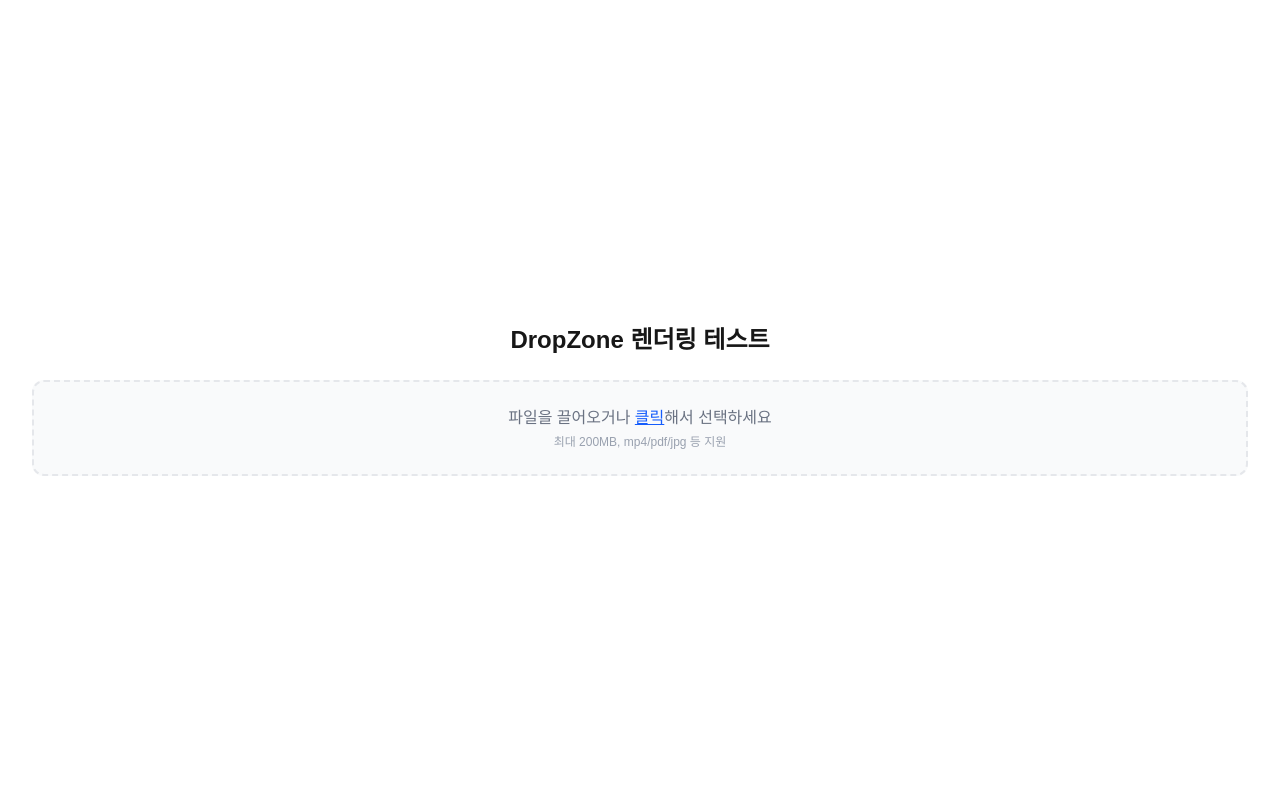
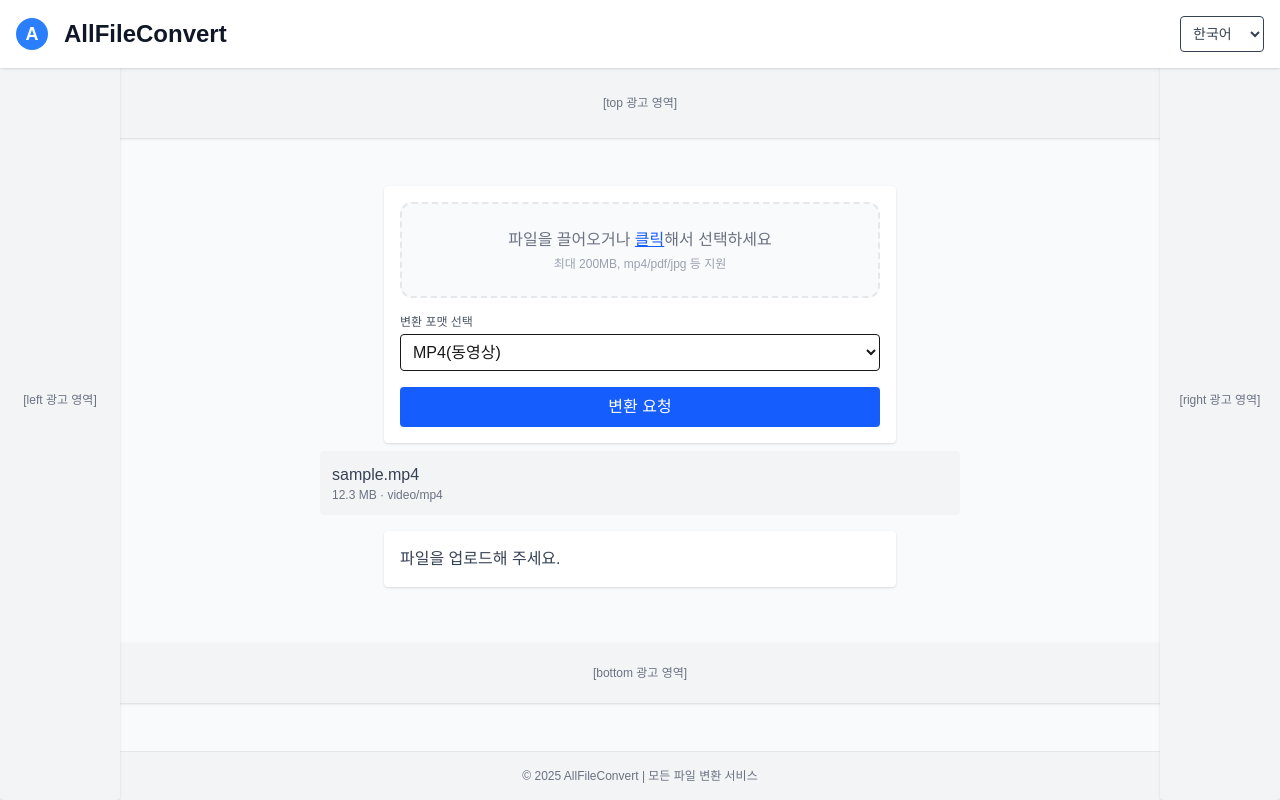
Before and after one commit to crystal23733/AllFileConvert, a Next.js app in the folder frontend/: page / in a window 1280 px wide. Built offline with nearby package versions, Linux system fonts and the light colour scheme.

Commit message:
Feat|홈 페이지 디자인 확인

```diff
--- a/frontend/src/app/layout.tsx
+++ b/frontend/src/app/layout.tsx
@@ -1,6 +1,7 @@
 import type { Metadata } from "next";
 import { Geist, Geist_Mono } from "next/font/google";
 import "./globals.css";
+import GlobalLayout from "@/components/pages/GlobalLayout/GlobalLayout";
 
 const geistSans = Geist({
   variable: "--font-geist-sans",
@@ -24,7 +25,9 @@ export default function RootLayout({
 }>) {
   return (
     <html lang="en">
-      <body className={`${geistSans.variable} ${geistMono.variable} antialiased`}>{children}</body>
+      <body className={`${geistSans.variable} ${geistMono.variable} antialiased`}>
+        <GlobalLayout>{children}</GlobalLayout>
+      </body>
     </html>
   );
 }
--- a/frontend/src/app/page.tsx
+++ b/frontend/src/app/page.tsx
@@ -1,28 +1,37 @@
 "use client";
 
-import Dropzone from "@/components/molecules/DropZone/Dropzone";
+import UploadPreview from "@/components/molecules/UploadPreview/UploadPreview";
+import StatusPanel from "@/components/organisms/StatusPanel/StatusPanel";
+import UploadForm from "@/components/organisms/UploadForm/UploadForm";
 import { useState } from "react";
 
 export default function Home() {
-  const [files, setFiles] = useState<File[]>([]);
-
-  const handleDrop = (accepted: File[]) => {
-    setFiles(accepted);
-  };
+  // 더미 상태
+  const [files, setFiles] = useState([{ name: "sample.mp4", size: 12345678, type: "video/mp4" }]);
+  const [format, setFormat] = useState("mp4");
+  const [status, setStatus] = useState<"idle" | "pending" | "processing" | "completed" | "failed">(
+    "idle"
+  );
 
   return (
-    <div className="min-h-screen flex flex-col items-center justify-center p-8">
-      <h1 className="text-2xl font-bold mb-6">DropZone 렌더링 테스트</h1>
-      <Dropzone onDrop={handleDrop} />
-      {files.length > 0 && (
-        <ul className="mt-6">
-          {files.map((file, idx) => (
-            <li key={idx} className="text-sm text-gray-600">
-              {file.name} ({file.size} bytes)
-            </li>
-          ))}
-        </ul>
-      )}
+    <div>
+      <UploadForm
+        onFileDrop={dropped =>
+          setFiles(dropped.map(f => ({ name: f.name, size: f.size, type: f.type })))
+        }
+        selectedFormat={format}
+        onFormatChange={setFormat}
+        onSubmit={() => setStatus("pending")}
+        isSubmitting={status === "pending"}
+        disabled={status === "pending"}
+        formatOptions={[
+          { value: "mp4", label: "MP4(동영상)" },
+          { value: "pdf", label: "PDF(문서)" },
+          { value: "jpg", label: "JPG(이미지)" },
+        ]}
+      />
+      <UploadPreview files={files} />
+      <StatusPanel status={status} />
     </div>
   );
 }
```
